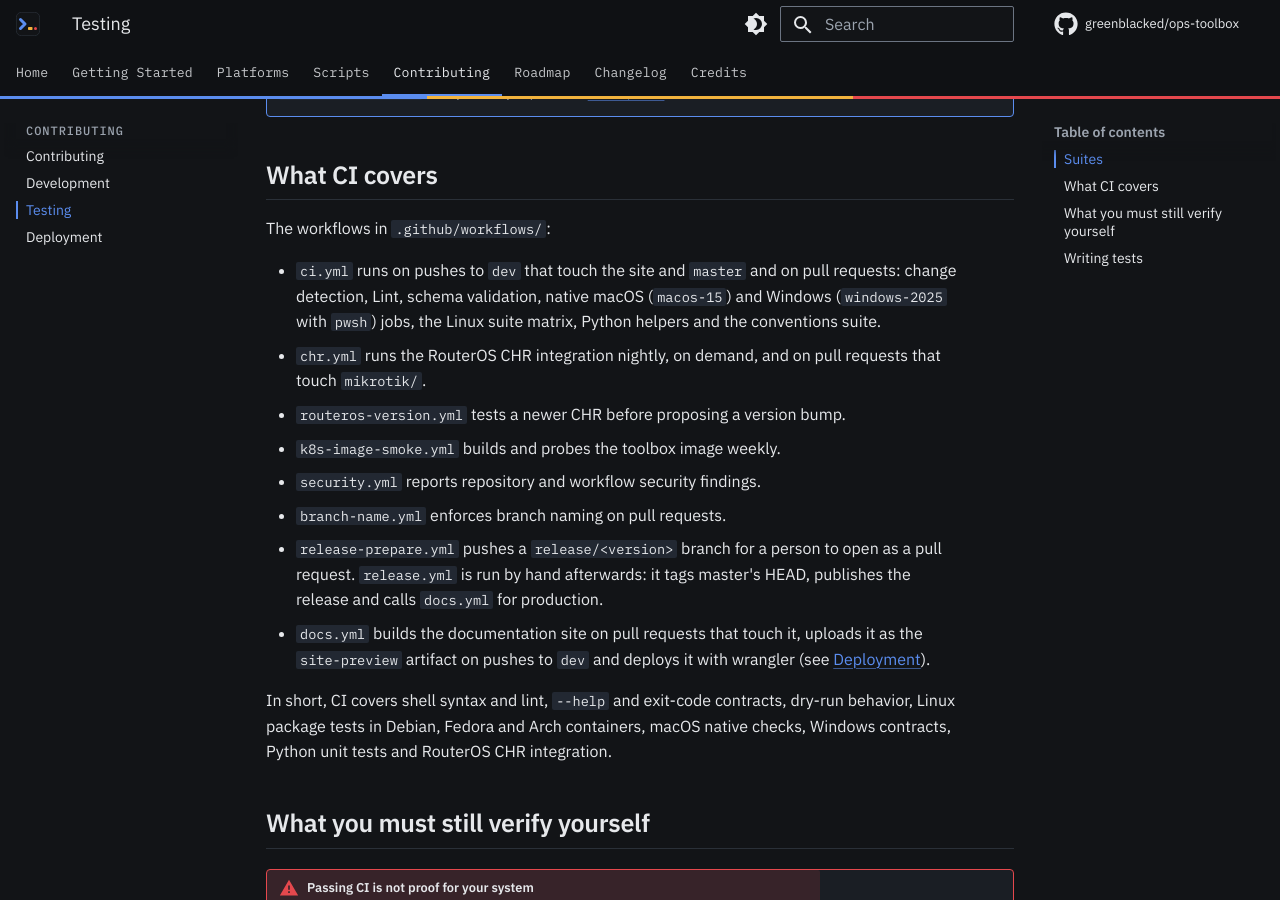
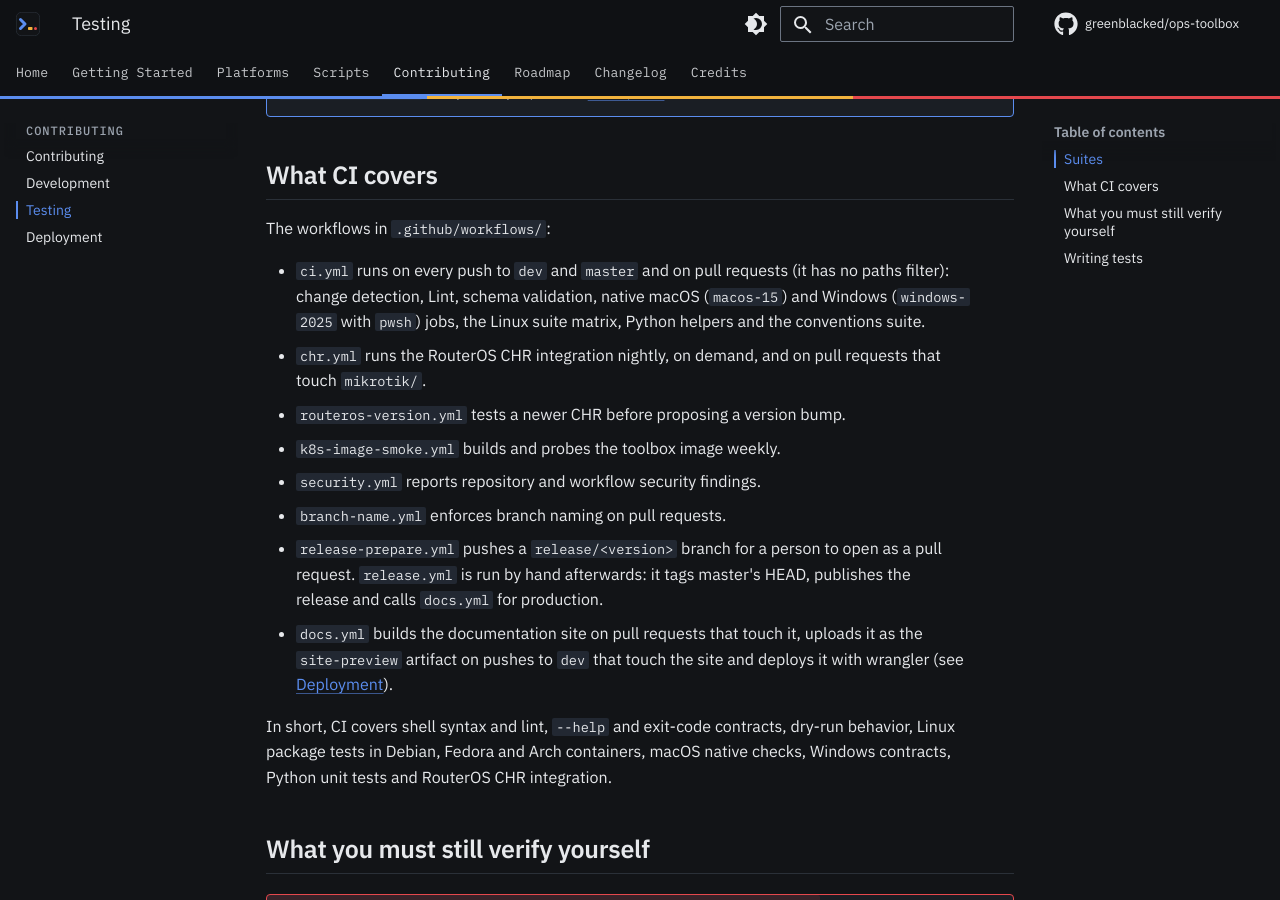
Before and after one commit to greenblacked/ops-toolbox, an MkDocs documentation site: the page built from docs/contributing/testing.md, in a window 1280 px wide and 900 px high, scrolled down 1187 px. Built offline with MkDocs 1.6.1 and Material for MkDocs 9.7.7, drawn with Linux system fonts in a browser that asks for light colours; comment, search, counter and statistics services are not loaded.

Commit message:
docs: correct ci.yml and docs.yml trigger descriptions

```diff
--- a/docs/contributing/testing.md
+++ b/docs/contributing/testing.md
@@ -37,10 +37,10 @@ platforms present on your machine.
 
 The workflows in `.github/workflows/`:
 
-- `ci.yml` runs on pushes to `dev` that touch the site and `master` and on pull requests: change detection,
-  Lint, schema validation, native macOS (`macos-15`) and Windows
-  (`windows-2025` with `pwsh`) jobs, the Linux suite matrix, Python helpers
-  and the conventions suite.
+- `ci.yml` runs on every push to `dev` and `master` and on pull requests
+  (it has no paths filter): change detection, Lint, schema validation,
+  native macOS (`macos-15`) and Windows (`windows-2025` with `pwsh`) jobs,
+  the Linux suite matrix, Python helpers and the conventions suite.
 - `chr.yml` runs the RouterOS CHR integration nightly, on demand, and on
   pull requests that touch `mikrotik/`.
 - `routeros-version.yml` tests a newer CHR before proposing a version bump.
```
Also changed, not shown: other parts of docs/contributing/testing.md (+2 -1 lines).
